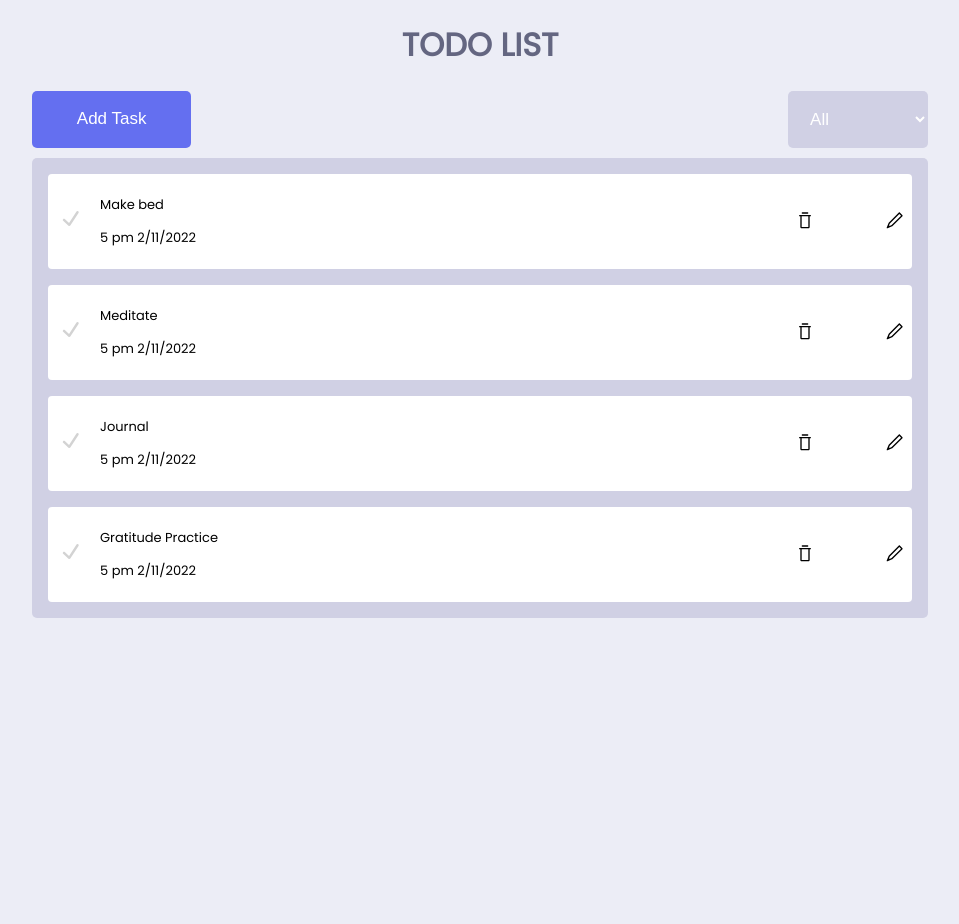
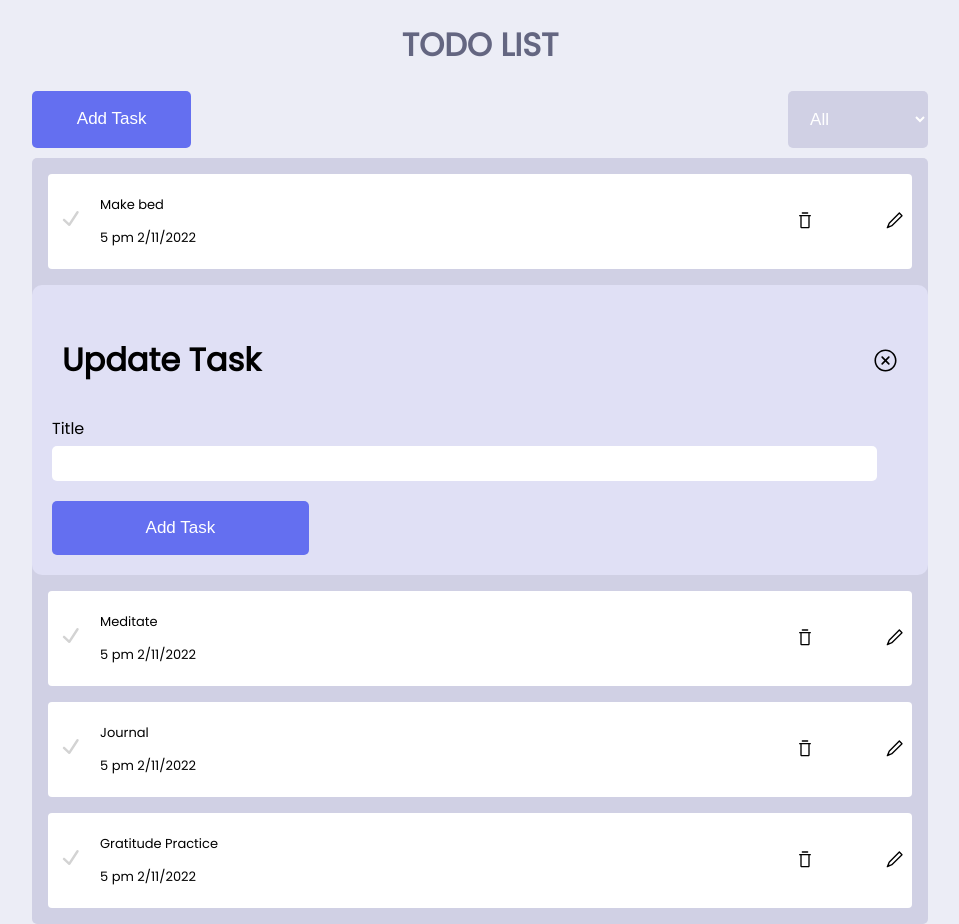
Before and after one commit to Mala-18/ToDoApp, a React (Create React App) app: page / in a window 1280 px wide. Both pictures are taken after a click on the icon 1054 px from the left and 221 px from the top of the page. Shown: the whole page, without its empty margins (160-1119 px from the left). Before the commit the page ends 800 px from the top, so only its background shows below. Built offline with nearby package versions, Linux system fonts and the light colour scheme.

Commit message:
[Mala] Added edit popup window code

```diff
--- a/src/Components/ItemsList.css
+++ b/src/Components/ItemsList.css
@@ -46,5 +46,61 @@
 }
 
 .after{
-    color: black
+    color: black;
 }
+
+.after > p{
+    text-decoration: line-through;
+}
+
+.update-popup{
+    background-color: #e0e0f5;
+    padding: 20px;
+    border-radius: 10px;
+}
+
+.update-popup-header{
+    margin: 10px;
+    display: flex;
+    align-items: center;
+    justify-content: space-between;
+}
+
+
+
+.update-popup-form{
+    display: flex;
+    flex-direction: column;
+    justify-content: center;
+}
+
+.update-btn-title input{
+    width: 94%;
+    border: none;
+    border-radius: 5px;
+    padding: 10px;
+    margin: 5px 0px 20px;
+}
+
+.update-btn-status select{
+    width: 100%;
+    border: none;
+    border-radius: 5px;
+    padding: 10px;
+    margin: 10px 0px 25px;
+
+}
+
+.update-popup-btns-btn1{
+    background-color: #646ff0;
+    color: white;
+    border: none;
+    padding-left: 5%;
+    padding-right: 5%;
+    padding-top: 2%;
+    padding-bottom: 2%;
+    border-radius: 5px;
+    font-size:17px;
+    font-weight: 300;
+    width: 30%;
+}
--- a/src/Components/ItemsList.js
+++ b/src/Components/ItemsList.js
@@ -1,54 +1,87 @@
 import "./ItemsList.css"
-import { RxTrash,RxPencil1,RxCheck } from "react-icons/rx"
+import { RxTrash,RxPencil1,RxCheck,RxCrossCircled } from "react-icons/rx"
 import { useState } from "react"
 
 function ItemsList({ allTasks, removeTasks, text, dateAndTime, isComplete}){
 
     const [style,setStyle] = useState("before");
+    const [edit,setEdit] = useState(false);
 
     const changeStyle = () => {
-        setStyle("after");
+        style === "before" ? setStyle("after") : setStyle("before");
+        if(!isComplete){
             isComplete=true;
+        }
+        else{
+            isComplete=false;
+        }
     }
 
     const handleRemove = () => {
         const filteredTasks=allTasks.filter((task)=> task.text !== text);
         removeTasks(filteredTasks);
     }
-    console.log(allTasks);
+
+    const editClick = () => {
+        setEdit(!edit);
+    }
+
+    const closeEdit = () => {
+        setEdit(false);
+    }
+
+    const handleUpdateSubmit = () => {
+        setEdit(false);
+    }
+
     return(
            <div>
-
-
-
-
                 <div className="items-list">
-                                <div className="items-text">
+                    <div className="items-text" onClick={changeStyle}>
                         <div>
-
-                                            <RxCheck size={29} className={style} onClick={changeStyle}/>
-
-
+                            <RxCheck size={29} className={style} />
                         </div>
                         <div>
-
                             <div>
                                 <p>{text}</p>
                                 <p>{dateAndTime}</p>
                             </div>
-
-
                         </div>
                     </div>
                     <div className="items-btn">
                         <RxTrash size={20} onClick={handleRemove}/>
-                                    <RxPencil1 size={20}/>
+                        <RxPencil1 size={20} onClick={editClick}/>
                     </div>
                 </div>
+                {
+                    edit ?
+                    <div>
+                        <div className="update-main">
+                            <div className="update-popup">
+                                <div className="update-popup-header">
+                                    <h1>Update Task</h1>
+                                    <RxCrossCircled size={25} onClick={closeEdit} />
+                                </div>
+                                <div className="update-popup-form">
+                                    <form onSubmit={handleUpdateSubmit}>
+                                        <label className="update-btn-title"> Title
+                                            <input type="text" />
+                                        </label>
 
+                                        {/* <label className="navbar-btn-status"> Status
+                                            <select name="status" id="status" value={status} onChange={(e)=>setStatus(e.target.value)}>
+                                                <option>Complete</option>
+                                                <option>Incomplete</option>
+                                            </select>
+                                        </label> */}
+                                        <button type="submit" className="update-popup-btns-btn1" >Add Task</button>
 
-
-
+                                    </form>
+                                </div>
+                            </div>
+                        </div>
+                    </div>:""
+                }
             </div>
 
     )
--- a/src/Components/Navbar.js
+++ b/src/Components/Navbar.js
@@ -15,7 +15,7 @@ function Navbar(){
     }
 
     const [title,setTitle] = useState("");
-    const [status,setStatus] = useState("");
+    const [status,setStatus] = useState("All");
     const [popup,setPopup] = useState(false);
     const [items,setItems] = useState([
         {
@@ -49,26 +49,26 @@ function Navbar(){
     }
     const handleSubmit = event =>{
         setPopup(false);
-        const completeOrNot= status==="Complete" ? true : false;
         setItems(prev=>
             [
                 ...prev,
                 {
                     text:title,
                     dateAndTime:currentDateTime(),
-                    isComplete:completeOrNot
+                    isComplete:false
                 }
             ]
         );
 
     }
 
+
     return(
         <div className="navbar">
             <div className="buttons">
                 <button  onClick={handleButtonClick} className="navbar-btn">Add Task</button>
 
-                <select className="navbar-select" name="items" id="items">
+                <select className="navbar-select" name="items" id="items" value={status} onChange={(e)=>setStatus(e.target.value)}>
                     <option>All</option>
                     <option>Complete</option>
                     <option>Incomplete</option>
@@ -104,12 +104,12 @@ function Navbar(){
                                         <input type="text" value={title} onChange={(e)=>setTitle(e.target.value)}/>
                                     </label>
 
-                                    <label className="navbar-btn-status"> Status
+                                    {/* <label className="navbar-btn-status"> Status
                                         <select name="status" id="status" value={status} onChange={(e)=>setStatus(e.target.value)}>
                                             <option>Complete</option>
                                             <option>Incomplete</option>
                                         </select>
-                                    </label>
+                                    </label> */}
                                     <button type="submit" className="navbar-popup-btns-btn1" >Add Task</button>
 
                                 </form>
```
Lines whose indentation alone changed are shown as unchanged.
